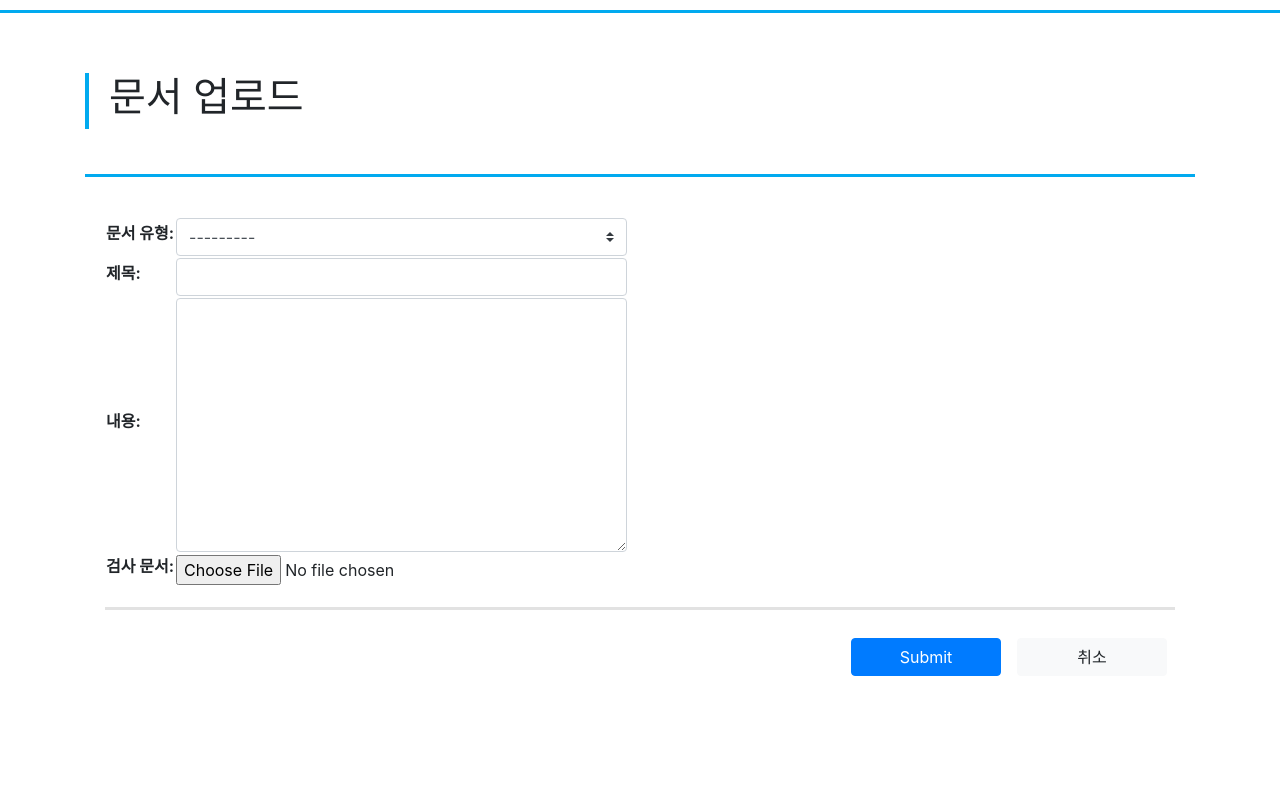
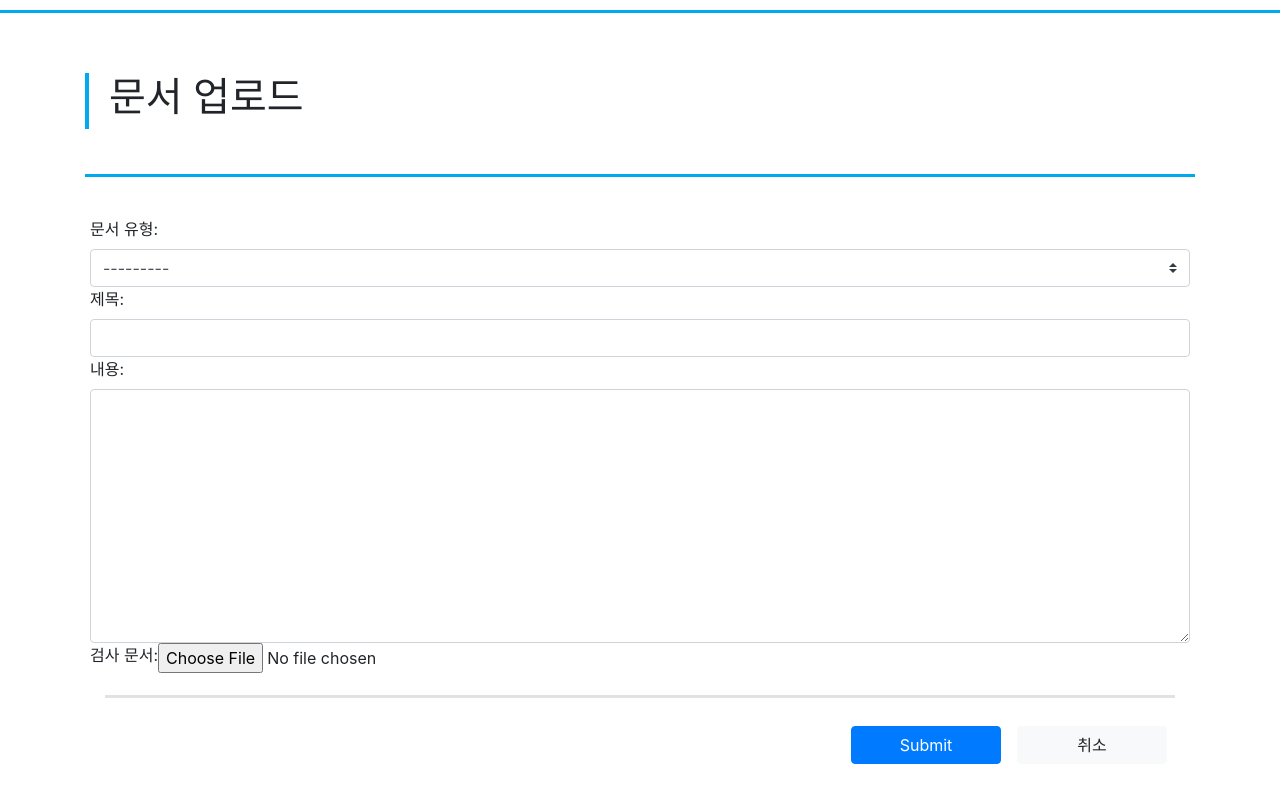
Before and after one commit to KIC-CAMPUS/python_project, a Django app: page /coverletter/upload/ in a window 1280 px wide. Shown: the part 80-872 px from the top of the page. Before the commit the page ends 756 px from the top, so only its background shows below. Run offline with Django 4.2, Linux system fonts and the light colour scheme; the visitor is signed in with stand-in values (Sample User, id 1); some libraries are stand-ins or nearby versions.

Commit message:
문서 업로드 폼 수정

```diff
--- a/workspace/prj/coverletter_site/forms.py
+++ b/workspace/prj/coverletter_site/forms.py
@@ -2,7 +2,7 @@ from .models import  CoverLetter
 from django import forms
 
 class CoverLetterForm(forms.ModelForm):
-   document_file = forms.FileField(required=False, label='검사 문서')
+   document_file = forms.FileField(label='검사 문서', required=False)
 
    class Meta:
       model = CoverLetter
@@ -12,7 +12,6 @@ class CoverLetterForm(forms.ModelForm):
          'document_type': forms.Select(attrs={'class': 'custom-select'}),
          'title': forms.TextInput(attrs={'class': 'form-control'}),
          'content': forms.Textarea(attrs={'class': 'form-control', 'rows': 10}),
-         'document_file': forms.FileInput(attrs={'class': 'form-control'}),
       }
 
       labels = {
--- a/workspace/prj/templates/coverletter_site/coverletter_form.html
+++ b/workspace/prj/templates/coverletter_site/coverletter_form.html
@@ -12,10 +12,10 @@
     <div class="linebox"></div>
     <div class="card-body">
         <form method="post" enctype="multipart/form-data">
-            <table>
+            <div class="form-group row">
                 {% csrf_token %}
                 {{ form }}
-            </table>
+            </div>
             <div class="linebox_table"></div>
             <div class="d-flex justify-content-end">
                 <div class="m-2">
```
